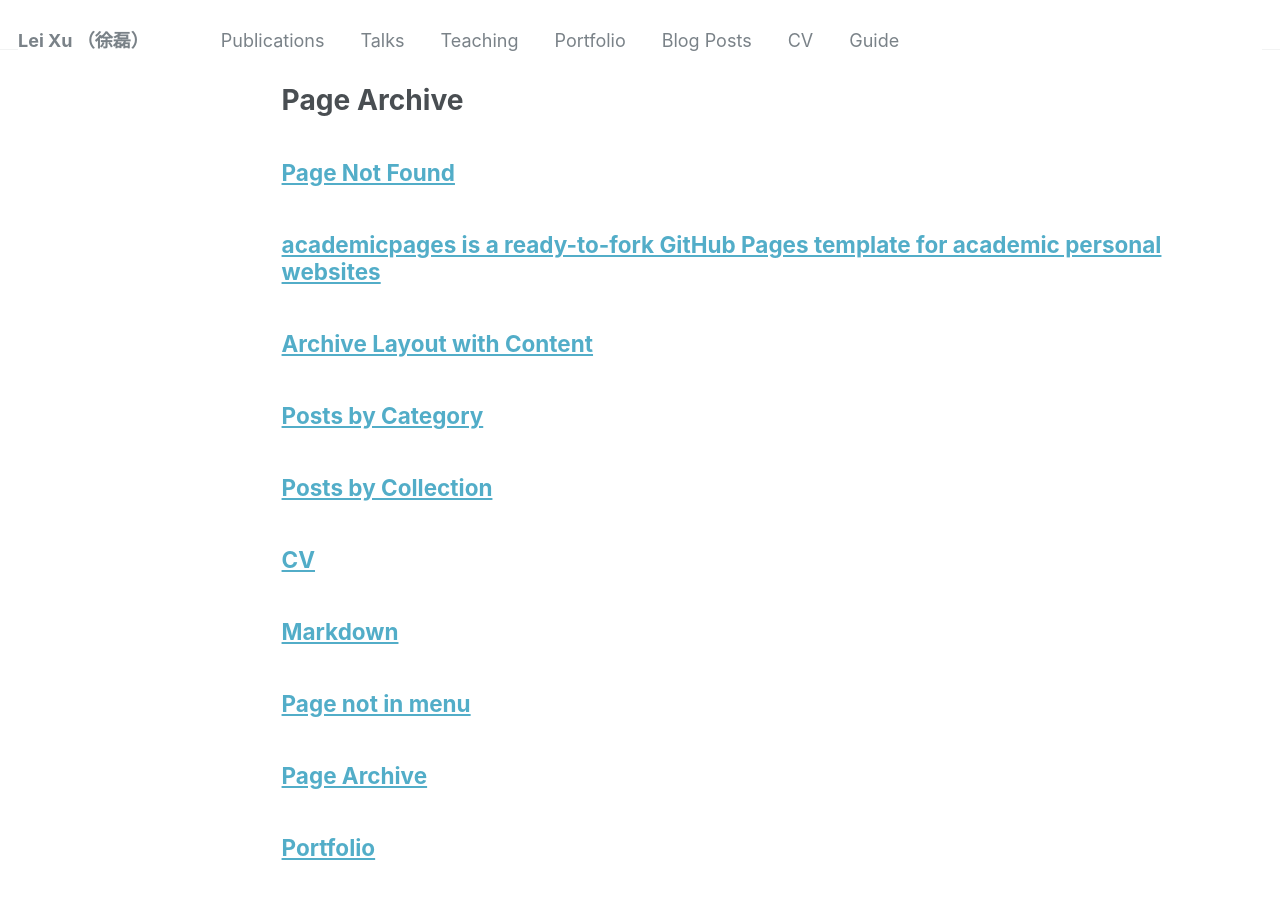
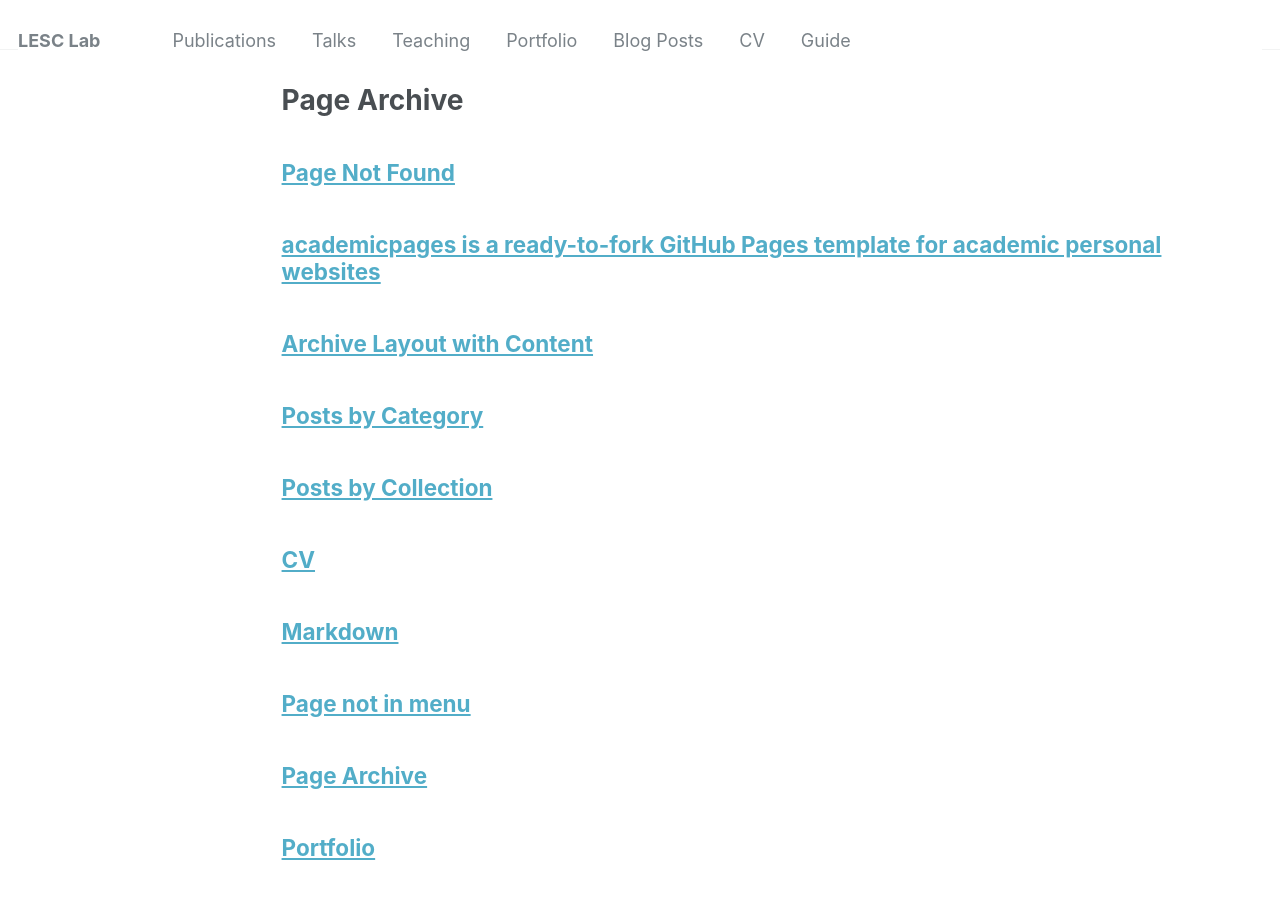
Before and after one commit to leixu-cfd/leixu-cfd.github.io, a Jekyll site: the page built from _pages/page-archive.html, in a window 1280 px wide and 900 px high. Built offline with Jekyll 4.4.1, drawn with Linux system fonts in a browser that asks for light colours.

Commit message:
Update _config.yml

```diff
--- a/_config.yml
+++ b/_config.yml
@@ -8,7 +8,7 @@
 
 # Basic Site Settings
 locale                   : "en-US"
-title                    : "Lei Xu （徐磊）"
+title                    : "LESC Lab"
 title_separator          : "-"
 name                     : &name "Your Name"
 description              : &description "personal description"
@@ -22,7 +22,7 @@ repository               : "academicpages/academicpages.github.io"
 author:
   # Biographic information
   avatar           : "profile.png"
-  name             : "Your Sidebar Name"
+  name             : "Lei Xu (徐磊)"
   pronouns         : # example: "she/her"
   bio              : "Short biography for the left-hand sidebar"
   location         : "Earth"
```
